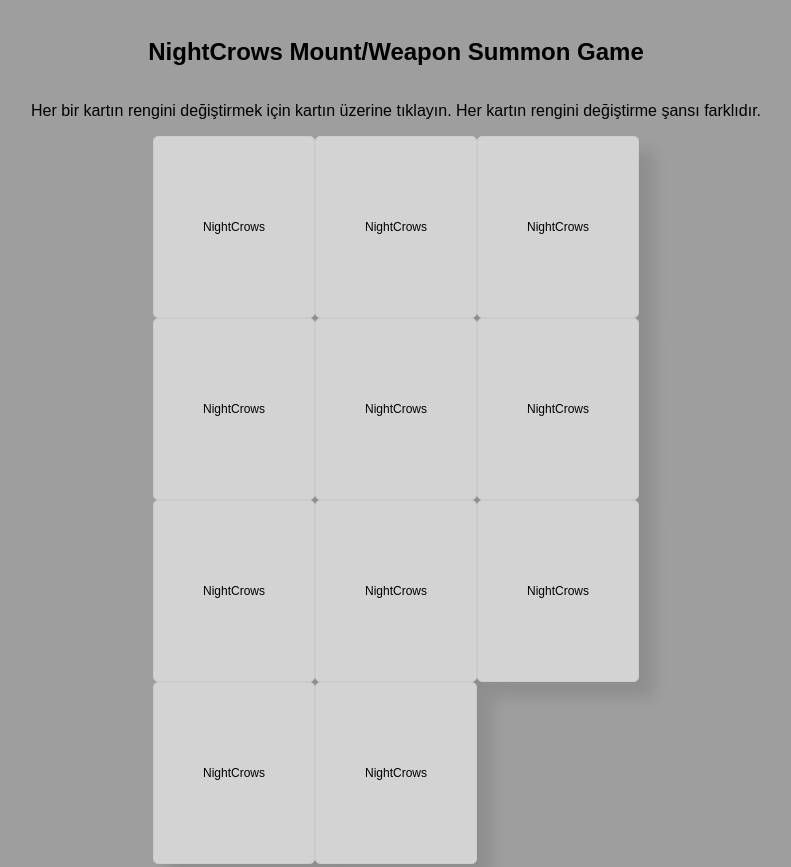
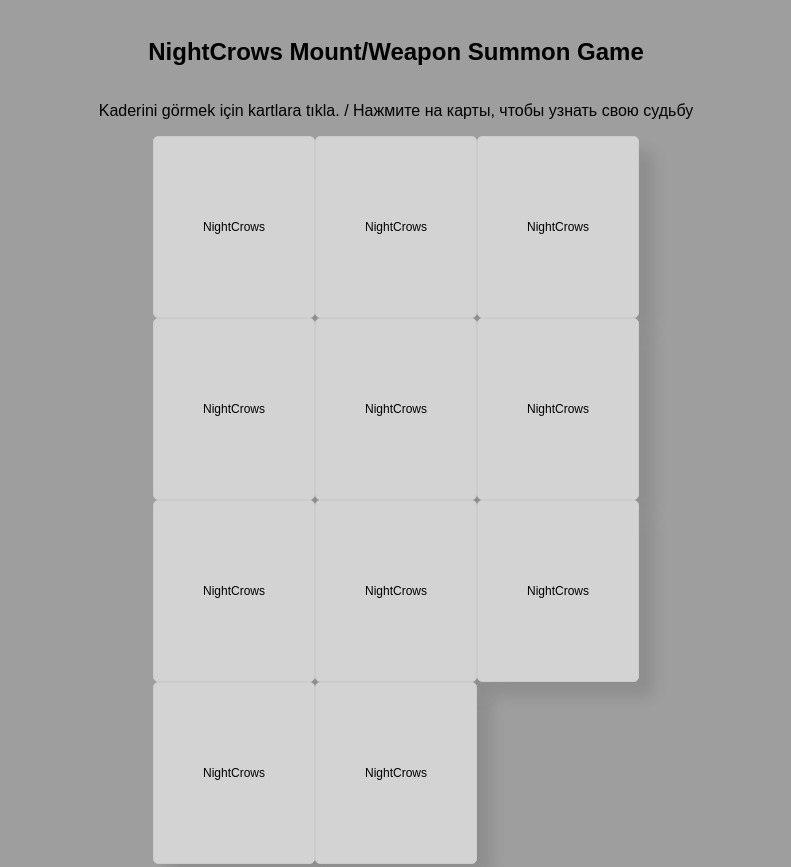
Before and after one commit to ES0543/ncsummon, a plain HTML site: page index.html in a window 1280 px wide. Shown: the top 867 px of the page, without its empty margins (244-1035 px from the left). Drawn offline with Linux system fonts and the light colour scheme.

Commit message:
Update index.html

```diff
--- a/index.html
+++ b/index.html
@@ -3,12 +3,12 @@
 <head>
   <meta charset="UTF-8">
   <meta name="viewport" content="width=device-width, initial-scale=1.0">
-  <title>Kart Oyunu</title>
+  <title>NightCrows Mount/Weapon Summon Game</title>
   <link rel="stylesheet" href="styles.css">
 </head>
 <body>
   <h2>NightCrows Mount/Weapon Summon Game</h2>
-  <p>Her bir kartın rengini değiştirmek için kartın üzerine tıklayın. Her kartın rengini değiştirme şansı farklıdır.</p>
+  <p>Kaderini görmek için kartlara tıkla. / Нажмите на карты, чтобы узнать свою судьбу</p>
   <div class="oyun-alani">
     <div class="kart-sira">
       <div class="kartlar">
```
